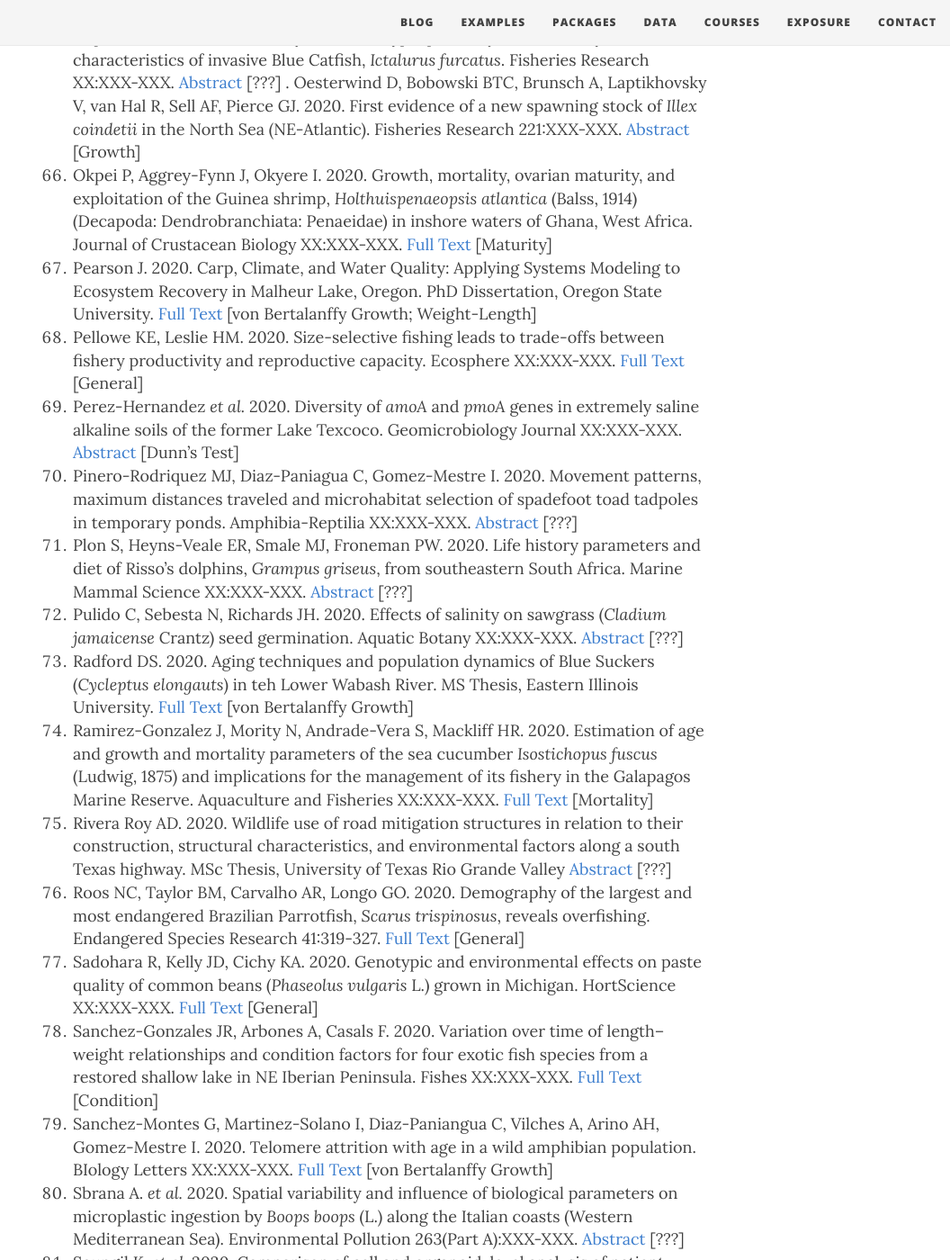
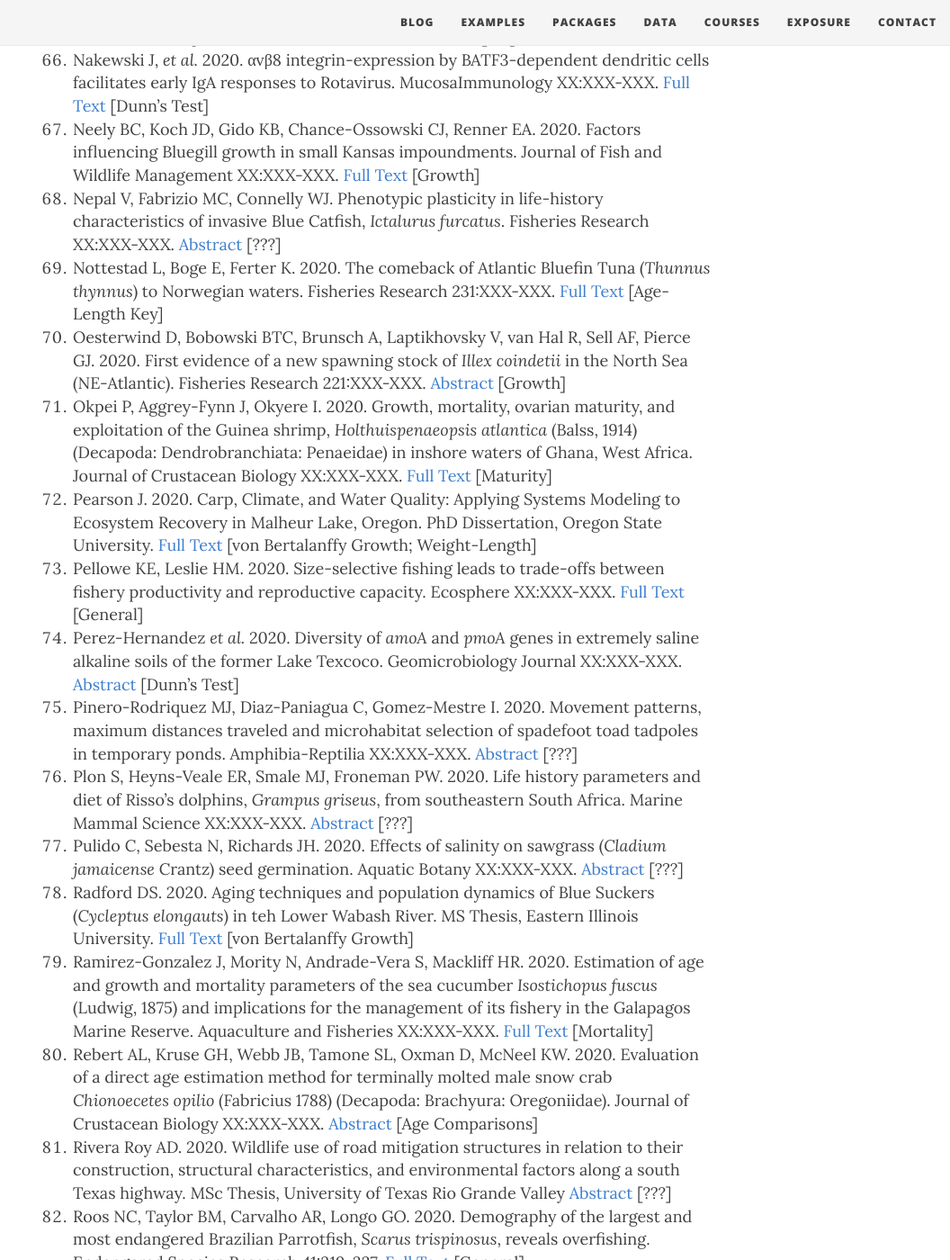
Before and after one commit to droglenc/fishR, a Jekyll site: the page built from exposure/exposure-citations20.md, in a window 1280 px wide and 1400 px high, scrolled down 5665 px. Shown: the whole window at 90% size, without its empty margins (224-1280 px from the left). Built offline with Jekyll 4.4.1, drawn with Linux system fonts in a browser that asks for light colours; nearby versions of some CDN libraries; some of the changed text lies outside the part shown.

Commit message:
Update exposure-citations20.md

```diff
--- a/exposure/exposure-citations20.md
+++ b/exposure/exposure-citations20.md
@@ -24,9 +24,11 @@
 1. Caldero-Pascual M, de Eyto E, Jennings E, Dillane M, Andersen MR, Kelly S, Wilson HL, McCarthy V. 2020. Effects of consecutive extreme weather events on a temperate dystrophic lake: A detailed insight into
 physical, chemical and biological responses. Water XX:XXX-XXX. [Full Text](https://www.mdpi.com/2073-4441/12/5/1411/pdf) [Dunn's Test]
 1. Candida dos Santos Prestes NC, *et al.* 2020. Fire effects on understory forest regeneration in Southern Arizona. Frontiers in Forests and Global Change. XX:XXX-XXX. [Full Text](http://sites.exeter.ac.uk/tedfeldpausch/files/2020/02/Prestes_Fire-effects-understory-forest-regeneration-southern-Amazonia.pdf) [Dunn Test?]
+1. Carni A, Zimmerman Z, Juvan N, Pausic A, Szabo G, Bartha S. 2020. An example of fast old field succession in a traditionally managed rural landscape on the Slovenian Karst. Hacquetia XX:XXX-XXX. [Abstract]() [Dunn's Test]
 1. Chialva M, Ghignone S, Novero M, Hozzein WN, Lanfranco L, Bonfante P. 2020. Tomato RNA-seq data mining reveals the taxonomic and functional diversity of root-associated microbiota. Microorganisms 8:XXX-XXX. [Full Text](https://www.mdpi.com/2076-2607/8/1/38/pdf) [Dunn's Test]
 1. Chiarmonte LV, Meyer KA, Branigan PR, Reynolds JB. 2020. Effect of pulsed DC frequency on capture efficiency and spinal injury of trout in small streams. North American Journal of Fisheries Management XX:XXX-XXX. [Abstract](https://afspubs.onlinelibrary.wiley.com/doi/abs/10.1002/nafm.10440) [Removal]
 1. Christopherson G, Bjorkevoll I, Bakke S, Kjerstad M. 2020. Reproductive cycle of the red sea cucumber, *Parastichopus tremulus* (Gunnerus, 1767), from western Norway. Marine Biology Research XX:XXX-XXX. [Abstract](https://imarest.tandfonline.com/doi/abs/10.1080/17451000.2020.1781188#.XwkirOdOmUk) [Weight-Length]
+1. Cole SM, Dorgan KM, Walton W, Dzwonkowski B, Coogan J. 2020. Seasonal and spatial patterns of mudblister worm *Polydora websteri* infestation of farmed oysters in the northern Gulf of Mexico. Aquaculture Environment Interactions 12:297-314. [Full Text](https://www.int-res.com/articles/aei2020/12/q012p297.pdf) [Dunn's Test]
 1. Crawford LM, Janovick JL, Carrasquilla-Garcia N, Hatzakis E, Wang SC. 2020. Comparison of DNA analysis, targeted metabolite profiling, and non-targeted NMR fingerprinting for differentiating cultivars of processed olives. Food Control XX:XXX-XXX. [Abstract](https://www.sciencedirect.com/science/article/abs/pii/S0956713520301808) [Dunn's Test]
 1. da Silva Souza T, Lacerda D, Aguiar LL, Martins MNC, de Oliveira David JA. 2020. Toxic potential of sewage sludge: Histopathological effects on soil and aquatic bioindicators. Ecological Indicators 111:XXX-XXX. [Abstract](https://www.sciencedirect.com/science/article/abs/pii/S1470160X19309756) [???]
 1. Deemer BR, Stets EG, Yackulic CB. 2020. Calcite precipitation in Lake Powell reduces alkalinity and total salt loading to the Lower Colorado River Basin. Limnology and Oceanography XX:XXX-XXX. [Abstract](https://aslopubs.onlinelibrary.wiley.com/doi/abs/10.1002/lno.11399) [Dunn's Test]
@@ -74,7 +76,8 @@
 1. Nakewski J, *et al.* 2020. αvβ8 integrin-expression by BATF3-dependent dendritic cells facilitates early IgA responses to Rotavirus. MucosaImmunology XX:XXX-XXX. [Full Text](https://www.nature.com/articles/s41385-020-0276-8) [Dunn's Test]
 1. Neely BC, Koch JD, Gido KB, Chance-Ossowski CJ, Renner EA. 2020. Factors influencing Bluegill growth in small Kansas impoundments. Journal of Fish and Wildlife Management XX:XXX-XXX. [Full Text](https://www.fwspubs.org/doi/pdf/10.3996/082019-JFWM-065) [Growth]
 1. Nepal V, Fabrizio MC, Connelly WJ. Phenotypic plasticity in life-history characteristics of invasive Blue Catfish, *Ictalurus furcatus*. Fisheries Research XX:XXX-XXX. [Abstract](https://www.sciencedirect.com/science/article/abs/pii/S0165783620301673) [???]
-. Oesterwind D, Bobowski BTC, Brunsch A, Laptikhovsky V, van Hal R, Sell AF, Pierce GJ. 2020. First evidence of a new spawning stock of *Illex coindetii* in the North Sea (NE-Atlantic). Fisheries Research 221:XXX-XXX. [Abstract](https://www.sciencedirect.com/science/article/pii/S0165783619302395) [Growth]
+1. Nottestad L, Boge E, Ferter K. 2020. The comeback of Atlantic Bluefin Tuna (*Thunnus thynnus*) to Norwegian waters. Fisheries Research 231:XXX-XXX. [Full Text](https://www.sciencedirect.com/science/article/pii/S016578362030206X) [Age-Length Key]
+1. Oesterwind D, Bobowski BTC, Brunsch A, Laptikhovsky V, van Hal R, Sell AF, Pierce GJ. 2020. First evidence of a new spawning stock of *Illex coindetii* in the North Sea (NE-Atlantic). Fisheries Research 221:XXX-XXX. [Abstract](https://www.sciencedirect.com/science/article/pii/S0165783619302395) [Growth]
 1. Okpei P, Aggrey-Fynn J, Okyere I. 2020. Growth, mortality, ovarian maturity, and exploitation of the Guinea shrimp, *Holthuispenaeopsis atlantica* (Balss, 1914) (Decapoda: Dendrobranchiata: Penaeidae) in inshore waters of Ghana, West Africa. Journal of Crustacean Biology XX:XXX-XXX. [Full Text](https://academic.oup.com/jcb/advance-article/doi/10.1093/jcbiol/ruaa010/5813135) [Maturity]
 1. Pearson J. 2020. Carp, Climate, and Water Quality: Applying Systems Modeling to Ecosystem Recovery in Malheur Lake, Oregon. PhD Dissertation, Oregon State University. [Full Text](https://ir.library.oregonstate.edu/downloads/8336h8146) [von Bertalanffy Growth; Weight-Length]
 1. Pellowe KE, Leslie HM. 2020. Size-selective fishing leads to trade-offs between fishery productivity and reproductive capacity. Ecosphere XX:XXX-XXX. [Full Text](https://esajournals.onlinelibrary.wiley.com/doi/pdf/10.1002/ecs2.3071) [General]
@@ -84,8 +87,10 @@
 1. Pulido C, Sebesta N, Richards JH. 2020. Effects of salinity on sawgrass (*Cladium jamaicense* Crantz) seed germination. Aquatic Botany XX:XXX-XXX. [Abstract](https://www.sciencedirect.com/science/article/abs/pii/S0304377020300875) [???]
 1. Radford DS. 2020. Aging techniques and population dynamics of Blue Suckers (*Cycleptus elongauts*) in teh Lower Wabash River. MS Thesis, Eastern Illinois University. [Full Text](https://thekeep.eiu.edu/cgi/viewcontent.cgi?article=5807&context=theses) [von Bertalanffy Growth]
 1. Ramirez-Gonzalez J, Mority N, Andrade-Vera S, Mackliff HR. 2020. Estimation of age and growth and mortality parameters of the sea cucumber *Isostichopus fuscus* (Ludwig, 1875) and implications for the management of its fishery in the Galapagos Marine Reserve. Aquaculture and Fisheries XX:XXX-XXX. [Full Text](https://www.sciencedirect.com/science/article/pii/S2468550X20300022) [Mortality]
+1. Rebert AL, Kruse GH, Webb JB, Tamone SL, Oxman D, McNeel KW. 2020. Evaluation of a direct age estimation method for terminally molted male snow crab *Chionoecetes opilio* (Fabricius 1788) (Decapoda: Brachyura: Oregoniidae). Journal of Crustacean Biology XX:XXX-XXX. [Abstract](https://academic.oup.com/jcb/article-abstract/doi/10.1093/jcbiol/ruaa043/5875443) [Age Comparisons]
 1. Rivera Roy AD. 2020. Wildlife use of road mitigation structures in relation to their construction, structural characteristics, and environmental factors along a south Texas highway. MSc Thesis, University of Texas Rio Grande Valley [Abstract](https://search.proquest.com/openview/3c1b8c87c77e73ef6c18d7d254c3e563/1?pq-origsite=gscholar&cbl=18750&diss=y) [???]
 1. Roos NC, Taylor BM, Carvalho AR, Longo GO. 2020. Demography of the largest and most endangered Brazilian Parrotfish, *Scarus trispinosus*, reveals overfishing. Endangered Species Research 41:319-327. [Full Text](https://www.int-res.com/articles/esr2020/41/n041p319.pdf) [General]
+1. Ruhsam M, Kohn D, Squirrell J, Schneider H, Vogel J, Rumsey FJ, Hollingworth PM. 2020. Morphology and pollen fertility of native and non-native bluebells in Great Britain. Plant Ecology & Diversity XX:XXX-XXX. [Abstract](https://www.tandfonline.com/doi/abs/10.1080/17550874.2020.1765037) [Dunn's Test]
 1. Sadohara R, Kelly JD, Cichy KA. 2020. Genotypic and environmental effects on paste quality of common beans (*Phaseolus vulgaris* L.) grown in Michigan. HortScience XX:XXX-XXX. [Full Text](https://journals.ashs.org/hortsci/view/journals/hortsci/aop/article-10.21273-HORTSCI14687-19/article-10.21273-HORTSCI14687-19.xml) [General]
 1. Sanchez-Gonzales JR, Arbones A, Casals F. 2020. Variation over time of length–weight relationships and condition factors for four exotic fish species from a restored shallow lake in NE Iberian Peninsula. Fishes XX:XXX-XXX. [Full Text](https://www.researchgate.net/publication/339022518_Variation_over_Time_of_Length-Weight_Relationships_and_Condition_Factors_for_Four_Exotic_Fish_Species_from_a_Restored_Shallow_Lake_in_NE_Iberian_Peninsula/references) [Condition]
 1. Sanchez-Montes G, Martinez-Solano I, Diaz-Paniangua C, Vilches A, Arino AH, Gomez-Mestre I. 2020. Telomere attrition with age in a wild amphibian population. BIology Letters XX:XXX-XXX. [Full Text](https://royalsocietypublishing.org/doi/full/10.1098/rsbl.2020.0168) [von Bertalanffy Growth]
```
Also changed, not shown: other parts of exposure/exposure-citations20.md (+2 -2 lines).
